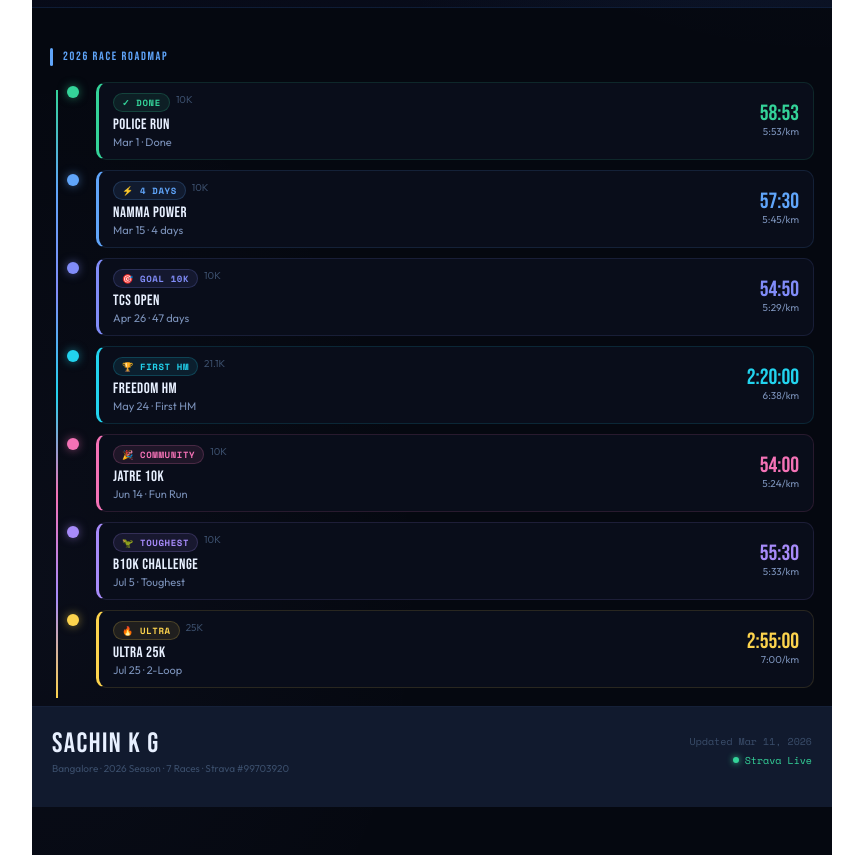
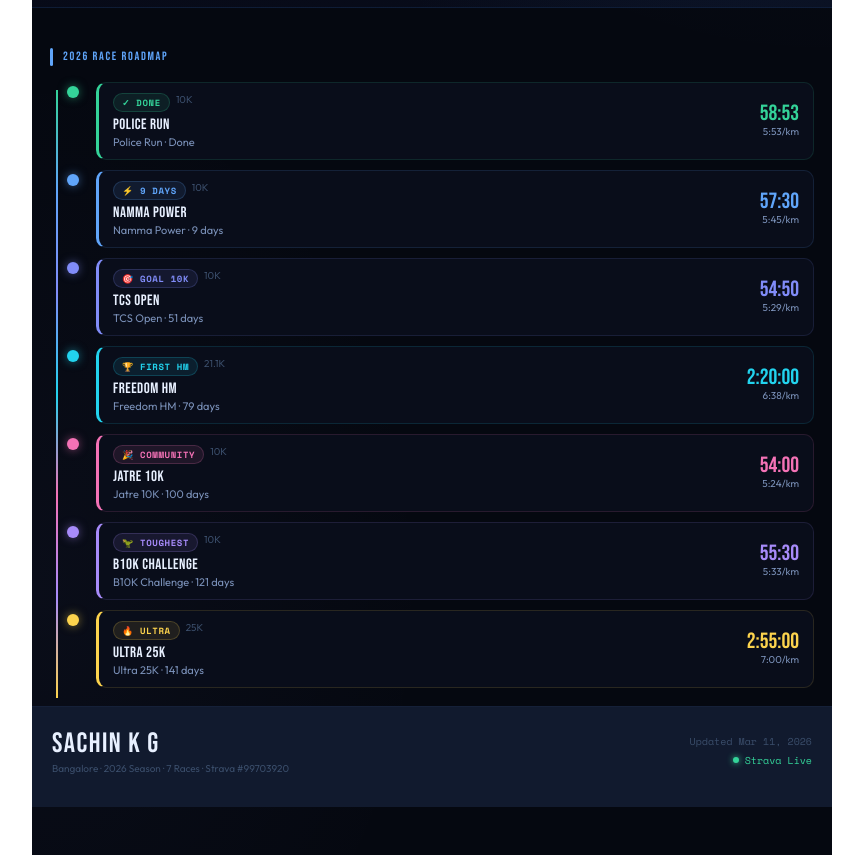
Before and after one commit to kgsachin88/SachinMarathonPlansandProgress, a React (Create React App) app: page / in a window 1280 px wide. Shown: the part 460-1315 px from the top of the page, without its empty margins (208-1071 px from the left). Built offline with nearby package versions, Linux system fonts and the light colour scheme.

Commit message:
Feature: auto-calculate days remaining for all upcoming races from today's date

```diff
--- a/src/App.js
+++ b/src/App.js
@@ -5,7 +5,7 @@
   Cell, ReferenceLine
 } from "recharts";
 import {
-  getAuthURL, exchangeCode, refreshAccessToken, fetchActivities,
+  getAuthURL, exchangeCode, refreshAccessToken, fetchActivities, fetchActivityDetail,
   getStoredAuth, storeAuth, clearAuth, isTokenExpired, mapActivity
 } from './strava';
 
@@ -257,12 +257,12 @@
   {name:"SBI Green 10K",         date:"Nov 30 '25",dist:"10.14km",time:"1:03:09",  pace:"6:14/km",hr:"175/187",elev:"+111m",temp:"~22°C",color:C.mut,    status:"done",kcal:760, note:"Km 4 surge → km 7 blowup. Key lesson learned."},
   {name:"Bengaluru Ultra 25K",   date:"Dec 21 '25",dist:"25.04km",time:"3:12:04",  pace:"7:40/km",hr:"161/188",elev:"+169m",temp:"~20°C",color:C.yellow, status:"done",kcal:2582,note:"Longest race. 169m elev, 3h12m. Massive aerobic base."},
   {name:"Karnataka Police Run",  date:"Mar 1 '26", dist:"10.02km",time:"58:53",    pace:"5:53/km",hr:"180/190",elev:"+39m", temp:"~24°C",color:C.green,  status:"done",kcal:889, note:"Season opener. Sub-60 smashed. PR by 4:16."},
-  {name:"Namma Power Run",       date:"Mar 15 '26",dist:"10K",    time:"Target 57:30",pace:"5:45/km",hr:"—",  elev:"+90m", temp:"~33°C",color:C.namma,  status:"next",kcal:"~870",note:"NICE Road double climb. 4 days out. ⚡"},
-  {name:"TCS World 10K",         date:"Apr 26 '26",dist:"10K",    time:"Target 54:50",pace:"5:29/km",hr:"—",  elev:"+50m", temp:"~32°C",color:C.tcs,    status:"goal",kcal:"~850",note:"Season 10K goal. Cubbon Road. Sub-55 target."},
-  {name:"Freedom Bengaluru HM",  date:"May 24 '26",dist:"21.1km", time:"Target 2:20:00",pace:"6:38/km",hr:"—",elev:"+190m",temp:"~30°C",color:C.freedom,status:"new", kcal:"~1800",note:"First Half Marathon! NICE Road. Kalki Sports."},
-  {name:"Bengaluru Runners Jatre 10K",date:"Jun 14 '26",dist:"10K",time:"Target 54:00",pace:"5:24/km",hr:"—",elev:"+20m", temp:"~26°C",color:C.jatre,  status:"new", kcal:"~820",note:"Community fun race. Bengaluru Runners Jatre. Flat fast course."},
-  {name:"Bengaluru 10K Challenge",date:"Jul 5 '26", dist:"10K",   time:"Target 55:30",pace:"5:33/km",hr:"—",  elev:"+110m",temp:"~23°C",color:C.b10k,  status:"new", kcal:"~840",note:"The Tougher 10K. NICE Road. Godzilla Hill at km 7. Monsoon 🌧"},
-  {name:"Bengaluru Ultra 25K",   date:"Jul 25 '26",dist:"25K",    time:"Target 2:55:00",pace:"7:00/km",hr:"—",elev:"+170m",temp:"~23°C",color:C.ultra,  status:"new", kcal:"~2200",note:"2-loop GKVK campus. Monsoon running. Improve on Dec 3:12:04."},
+  {name:"Namma Power Run",       raceDate:"2026-03-15",date:"Mar 15 '26",dist:"10K",    time:"Target 57:30",pace:"5:45/km",hr:"—",  elev:"+90m", temp:"~33°C",color:C.namma,  status:"next",kcal:"~870",note:"NICE Road double climb. ⚡"},
+  {name:"TCS World 10K",         raceDate:"2026-04-26",date:"Apr 26 '26",dist:"10K",    time:"Target 54:50",pace:"5:29/km",hr:"—",  elev:"+50m", temp:"~32°C",color:C.tcs,    status:"goal",kcal:"~850",note:"Season 10K goal. Cubbon Road. Sub-55 target."},
+  {name:"Freedom Bengaluru HM",  raceDate:"2026-05-24",date:"May 24 '26",dist:"21.1km", time:"Target 2:20:00",pace:"6:38/km",hr:"—",elev:"+190m",temp:"~30°C",color:C.freedom,status:"new", kcal:"~1800",note:"First Half Marathon! NICE Road. Kalki Sports."},
+  {name:"Bengaluru Runners Jatre 10K",raceDate:"2026-06-14",date:"Jun 14 '26",dist:"10K",time:"Target 54:00",pace:"5:24/km",hr:"—",elev:"+20m", temp:"~26°C",color:C.jatre,  status:"new", kcal:"~820",note:"Community fun race. Bengaluru Runners Jatre. Flat fast course."},
+  {name:"Bengaluru 10K Challenge",raceDate:"2026-07-05",date:"Jul 5 '26", dist:"10K",   time:"Target 55:30",pace:"5:33/km",hr:"—",  elev:"+110m",temp:"~23°C",color:C.b10k,  status:"new", kcal:"~840",note:"The Tougher 10K. NICE Road. Godzilla Hill at km 7. Monsoon 🌧"},
+  {name:"Bengaluru Ultra 25K",   raceDate:"2026-07-25",date:"Jul 25 '26",dist:"25K",    time:"Target 2:55:00",pace:"7:00/km",hr:"—",elev:"+170m",temp:"~23°C",color:C.ultra,  status:"new", kcal:"~2200",note:"2-loop GKVK campus. Monsoon running. Improve on Dec 3:12:04."},
 ];
 const ACTIVITY_LOG=[
   {date:"Mar 11",name:"Morning Badminton",    km:"—",  time:"1:25:43",pace:"—",   hr:134,tl:112,gear:"Court shoes",tag:"CROSS"},
@@ -294,20 +294,47 @@
   "https://dgtzuqphqg23d.cloudfront.net/Yekpedx4fhIPOlthemrgoA4QFB2BCVyX1nVyMFEz2mw-576x768.jpg",
 ];
 
+// Returns days remaining until a race date (negative = past)
+const daysUntil = (iso) => {
+  const today = new Date(); today.setHours(0,0,0,0);
+  const race  = new Date(iso); race.setHours(0,0,0,0);
+  return Math.round((race - today) / 86400000);
+};
+const raceSub = (iso, label) => {
+  const d = daysUntil(iso);
+  if(d < 0)  return `${label} · Done`;
+  if(d === 0) return `${label} · TODAY`;
+  return `${label} · ${d} day${d===1?'':'s'}`;
+};
+const raceBadge = (iso, doneBadge, upcomingIcon, fixedBadge) => {
+  const d = daysUntil(iso);
+  if(d < 0)  return doneBadge;
+  if(fixedBadge) return fixedBadge;
+  if(d === 0) return `${upcomingIcon} RACE DAY`;
+  return `${upcomingIcon} ${d} DAY${d===1?'':'S'}`;
+};
+
 const RACE_SWITCHER=[
-  {id:0,short:"Police Run",   sub:"Mar 1 · Done",    badge:"✓ DONE",     accent:C.police, bgGrad:"linear-gradient(135deg,#060F0A,#081208)",target:"58:53",    pace:"5:53/km",   dist:"10K",
+  {id:0,short:"Police Run",   raceDate:"2026-03-01", accent:C.police, bgGrad:"linear-gradient(135deg,#060F0A,#081208)",target:"58:53",    pace:"5:53/km",   dist:"10K",
+   doneBadge:"✓ DONE", upcomingIcon:"🏃",
    stats:[["🏁","Dist","10.02km"],["⏱","Time","58:53"],["❤️","Avg HR","180"],["💪","Power","228W"]]},
-  {id:1,short:"Namma Power",  sub:"Mar 15 · 4 days", badge:"⚡ 4 DAYS",   accent:C.namma,  bgGrad:"linear-gradient(135deg,#060A18,#08101A)",target:"57:30",    pace:"5:45/km",   dist:"10K",
+  {id:1,short:"Namma Power",  raceDate:"2026-03-15", accent:C.namma,  bgGrad:"linear-gradient(135deg,#060A18,#08101A)",target:"57:30",    pace:"5:45/km",   dist:"10K",
+   doneBadge:"✓ DONE", upcomingIcon:"⚡",
    stats:[["📅","Date","Mar 15"],["📍","Course","NICE Road"],["⛰","Elev","+90m"],["🌡","Temp","~33°C"]]},
-  {id:2,short:"TCS Open",     sub:"Apr 26 · 47 days",badge:"🎯 GOAL 10K",  accent:C.tcs,    bgGrad:"linear-gradient(135deg,#060A18,#080A1A)",target:"54:50",    pace:"5:29/km",   dist:"10K",
+  {id:2,short:"TCS Open",     raceDate:"2026-04-26", accent:C.tcs,    bgGrad:"linear-gradient(135deg,#060A18,#080A1A)",target:"54:50",    pace:"5:29/km",   dist:"10K",
+   doneBadge:"✓ DONE", fixedBadge:"🎯 GOAL 10K",
    stats:[["📅","Date","Apr 26"],["📍","Course","Cubbon Rd"],["⛰","Elev","+50m"],["🌡","Temp","~32°C"]]},
-  {id:3,short:"Freedom HM",   sub:"May 24 · First HM",badge:"🏆 FIRST HM",  accent:C.freedom,bgGrad:"linear-gradient(135deg,#051418,#06181A)",target:"2:20:00",  pace:"6:38/km",   dist:"21.1K",
+  {id:3,short:"Freedom HM",   raceDate:"2026-05-24", accent:C.freedom,bgGrad:"linear-gradient(135deg,#051418,#06181A)",target:"2:20:00",  pace:"6:38/km",   dist:"21.1K",
+   doneBadge:"✓ DONE", fixedBadge:"🏆 FIRST HM",
    stats:[["📅","Date","May 24"],["📍","Course","NICE Road"],["⛰","Elev","+190m"],["🌡","Temp","~30°C"]]},
-  {id:4,short:"Jatre 10K",    sub:"Jun 14 · Fun Run", badge:"🎉 COMMUNITY",  accent:C.jatre,  bgGrad:"linear-gradient(135deg,#180614,#1A0816)",target:"54:00",    pace:"5:24/km",   dist:"10K",
+  {id:4,short:"Jatre 10K",    raceDate:"2026-06-14", accent:C.jatre,  bgGrad:"linear-gradient(135deg,#180614,#1A0816)",target:"54:00",    pace:"5:24/km",   dist:"10K",
+   doneBadge:"✓ DONE", fixedBadge:"🎉 COMMUNITY",
    stats:[["📅","Date","Jun 14"],["📍","Course","City Roads"],["⛰","Elev","+20m"],["🌡","Temp","~26°C"]]},
-  {id:5,short:"B10K Challenge",sub:"Jul 5 · Toughest",badge:"🦖 TOUGHEST",   accent:C.b10k,   bgGrad:"linear-gradient(135deg,#08061A,#0A081E)",target:"55:30",    pace:"5:33/km",   dist:"10K",
+  {id:5,short:"B10K Challenge",raceDate:"2026-07-05", accent:C.b10k,   bgGrad:"linear-gradient(135deg,#08061A,#0A081E)",target:"55:30",    pace:"5:33/km",   dist:"10K",
+   doneBadge:"✓ DONE", fixedBadge:"🦖 TOUGHEST",
    stats:[["📅","Date","Jul 5"],["📍","Course","NICE Road"],["⛰","Elev","+110m"],["🌡","Temp","~23°C"]]},
-  {id:6,short:"Ultra 25K",    sub:"Jul 25 · 2-Loop",  badge:"🔥 ULTRA",      accent:C.ultra,  bgGrad:"linear-gradient(135deg,#141005,#1A1408)",target:"2:55:00",  pace:"7:00/km",   dist:"25K",
+  {id:6,short:"Ultra 25K",    raceDate:"2026-07-25", accent:C.ultra,  bgGrad:"linear-gradient(135deg,#141005,#1A1408)",target:"2:55:00",  pace:"7:00/km",   dist:"25K",
+   doneBadge:"✓ DONE", fixedBadge:"🔥 ULTRA",
    stats:[["📅","Date","Jul 25"],["📍","Course","GKVK Campus"],["⛰","Elev","+170m"],["🌡","Temp","~23°C"]]},
 ];
 
@@ -575,10 +602,13 @@
   );
 }
 
-function NammaRun(){
+function NammaRun({stravaActivities=[]}){
   const[tab,setTab]=useState(0);
   const tabs=["Race Plan","SBI Analysis","Route & Elev","Training Week","Race Morning"];
   const accent=C.namma;
+  // Build a map of date-string → strava activity for training week lookup
+  const stravaByDate = {};
+  stravaActivities.forEach(a=>{ if(a.date) stravaByDate[a.date]=a; });
   return(
     <>
       <div style={{display:"flex",background:"#070910",borderBottom:`1px solid ${C.bdr}`,overflowX:"auto"}}>
@@ -609,24 +639,39 @@
             ))}
           </div></div>)}
         {tab===3&&(<div>
-          {nammaTraining.map((day,i)=>(
+          {nammaTraining.map((day,i)=>{
+            const sa=stravaByDate[day.date];
+            const isDone=day.done||(sa!=null&&!day.isRace);
+            const liveDesc=sa
+              ? [sa.km!=='—'?`${sa.km}km`:null,
+                 sa.time?sa.time:null,
+                 sa.pace!=='—'?`${sa.pace}/km`:null,
+                 sa.hr!=='—'?`HR ${sa.hr}`:null,
+                 sa.elev?`+${sa.elev}m elev`:null,
+                 sa.calories!=='—'?`${sa.calories} kcal`:null,
+                 '✅'].filter(Boolean).join(' · ')
+              : day.desc;
+            const liveEmoji=sa?({EASY:'🏃',TEMPO:'⚡',LONG:'🏃',ULTRA:'🏔',RACE:'🏅',CROSS:'🏸',STRIDES:'💨'}[sa.tag]||day.emoji):day.emoji;
+            return(
             <div key={i} style={{display:"flex",gap:12,alignItems:"flex-start",marginBottom:8,padding:"12px 14px",
-              background:day.isRace?`rgba(96,165,250,0.06)`:day.done?`rgba(52,211,153,0.04)`:C.card,
-              border:`1px solid ${day.isRace?accent+"55":day.done?day.light+"44":C.bdr}`,
-              borderRadius:10,borderLeft:`3px solid ${day.light}`,opacity:(!day.done&&!day.isRace&&i>4)?.72:1}}>
-              <div style={{fontSize:20,lineHeight:1,paddingTop:2}}>{day.emoji}</div>
+              background:day.isRace?`rgba(96,165,250,0.06)`:isDone?`rgba(52,211,153,0.04)`:C.card,
+              border:`1px solid ${day.isRace?accent+"55":isDone?day.light+"44":C.bdr}`,
+              borderRadius:10,borderLeft:`3px solid ${day.light}`,opacity:(!isDone&&!day.isRace&&i>4)?.72:1}}>
+              <div style={{fontSize:20,lineHeight:1,paddingTop:2}}>{liveEmoji}</div>
               <div style={{flex:1}}>
                 <div style={{display:"flex",justifyContent:"space-between",alignItems:"center",marginBottom:3}}>
                   <div style={{display:"flex",alignItems:"center",gap:8}}>
-                    <span style={{fontSize:14,fontWeight:700,color:day.light,fontFamily:F.h,letterSpacing:"0.5px"}}>{day.label}</span>
-                    {day.done&&<Pill c={C.green}>✓ Done</Pill>}
+                    <span style={{fontSize:14,fontWeight:700,color:day.light,fontFamily:F.h,letterSpacing:"0.5px"}}>{sa?sa.name:day.label}</span>
+                    {isDone&&<Pill c={C.green}>✓ Done</Pill>}
+                    {sa&&<Pill c={C.sky}>Strava</Pill>}
                   </div>
                   <span style={{fontSize:11,color:C.mut,fontFamily:F.b}}>{day.date}</span>
                 </div>
-                <div style={{fontSize:12,color:day.done?"#86EFAC88":C.sec,marginTop:2,lineHeight:1.6,fontFamily:F.b}}>{day.desc}</div>
-              </div>
-            </div>
-          ))}</div>)}
+                <div style={{fontSize:12,color:isDone?"#86EFAC88":C.sec,marginTop:2,lineHeight:1.6,fontFamily:F.b}}>{liveDesc}</div>
+              </div>
+            </div>
+            );
+          })}</div>)}
         {tab===4&&(<div>
           <SLabel children="Mar 15 Morning Timeline"/>
           <div style={{position:"relative"}}>
@@ -1207,7 +1252,15 @@
         token = newAuth.access_token;
       }
       const acts = await fetchActivities(token,1,50);
-      setStravaActivities(acts.map(mapActivity));
+      const mapped = acts.map(mapActivity);
+      // Fetch full detail for latest activity to get accurate calories
+      if(mapped.length>0 && acts[0]){
+        const detail = await fetchActivityDetail(token, acts[0].id);
+        if(detail && detail.calories){
+          mapped[0] = {...mapped[0], calories: Math.round(detail.calories)};
+        }
+      }
+      setStravaActivities(mapped);
     } catch(e){ setStravaError(e.message); }
     finally{ setStravaLoading(false); }
   };
@@ -1468,11 +1521,11 @@
                     <div style={{display:"flex",justifyContent:"space-between",alignItems:"center"}}>
                       <div>
                         <div style={{display:"flex",gap:6,marginBottom:3}}>
-                          <Pill c={rc.accent}>{rc.badge}</Pill>
+                          <Pill c={rc.accent}>{raceBadge(rc.raceDate,rc.doneBadge,rc.upcomingIcon,rc.fixedBadge)}</Pill>
                           <span style={{fontSize:10,color:C.mut,fontFamily:F.b}}>{rc.dist}</span>
                         </div>
                         <div style={{fontSize:15,fontFamily:F.h,color:C.white,letterSpacing:"0.5px"}}>{rc.short}</div>
-                        <div style={{fontSize:11,color:C.sec,fontFamily:F.b,marginTop:1}}>{rc.sub}</div>
+                        <div style={{fontSize:11,color:C.sec,fontFamily:F.b,marginTop:1}}>{raceSub(rc.raceDate,rc.short.split(' ')[0]+' '+rc.short.split(' ').slice(1).join(' '))}</div>
                       </div>
                       <div style={{textAlign:"right"}}>
                         <div style={{fontSize:22,fontFamily:F.h,color:rc.accent,lineHeight:1}}>{rc.target}</div>
@@ -1502,7 +1555,7 @@
                   borderRadius:"8px 8px 0 0",cursor:"pointer",textAlign:"center",transition:"all .2s"}}>
                   <div style={{fontSize:8,color:race===rc.id?rc.accent:C.mut,textTransform:"uppercase",fontWeight:700,fontFamily:F.b,marginBottom:2}}>{rc.dist}</div>
                   <div style={{fontSize:12,fontFamily:F.h,letterSpacing:"0.5px",color:race===rc.id?C.white:C.mut}}>{rc.short.toUpperCase()}</div>
-                  <div style={{fontSize:8,color:race===rc.id?rc.accent:C.mut,fontFamily:F.b,marginBottom:6}}>{rc.sub.split("·")[0]}</div>
+                  <div style={{fontSize:8,color:race===rc.id?rc.accent:C.mut,fontFamily:F.b,marginBottom:6}}>{raceSub(rc.raceDate,rc.short).split("·")[0]}</div>
                 </button>
               ))}
             </div>
@@ -1515,7 +1568,7 @@
                   borderRadius:"8px 8px 0 0",cursor:"pointer",textAlign:"center",transition:"all .2s"}}>
                   <div style={{fontSize:8,color:race===rc.id?rc.accent:C.mut,textTransform:"uppercase",fontWeight:700,fontFamily:F.b,marginBottom:2}}>{rc.dist}</div>
                   <div style={{fontSize:12,fontFamily:F.h,letterSpacing:"0.5px",color:race===rc.id?C.white:C.mut}}>{rc.short.toUpperCase()}</div>
-                  <div style={{fontSize:8,color:race===rc.id?rc.accent:C.mut,fontFamily:F.b,marginBottom:6}}>{rc.sub.split("·")[0]}</div>
+                  <div style={{fontSize:8,color:race===rc.id?rc.accent:C.mut,fontFamily:F.b,marginBottom:6}}>{raceSub(rc.raceDate,rc.short).split("·")[0]}</div>
                 </button>
               ))}
             </div>
@@ -1526,9 +1579,9 @@
             <div style={{position:"relative"}}>
               <div style={{display:"flex",justifyContent:"space-between",alignItems:"flex-start",flexWrap:"wrap",gap:12,marginBottom:16}}>
                 <div>
-                  <div style={{fontSize:11,color:r.accent,letterSpacing:"0.15em",textTransform:"uppercase",marginBottom:5,fontWeight:600,fontFamily:F.b}}>{r.sub}</div>
+                  <div style={{fontSize:11,color:r.accent,letterSpacing:"0.15em",textTransform:"uppercase",marginBottom:5,fontWeight:600,fontFamily:F.b}}>{raceSub(r.raceDate,r.short)}</div>
                   <h2 style={{margin:0,fontSize:26,fontFamily:F.h,letterSpacing:"1px",color:C.white,marginBottom:6}}>{r.short.toUpperCase()}</h2>
-                  <Pill c={r.accent}>{r.badge}</Pill>
+                  <Pill c={r.accent}>{raceBadge(r.raceDate,r.doneBadge,r.upcomingIcon,r.fixedBadge)}</Pill>
                 </div>
                 <div style={{textAlign:"right"}}>
                   <div style={{fontSize:10,color:C.mut,textTransform:"uppercase",letterSpacing:"0.1em",fontWeight:600,fontFamily:F.b}}>{race===0?"Official Time":"Target"}</div>
@@ -1548,7 +1601,7 @@
             </div>
           </div>
           {race===0&&<PoliceRun/>}
-          {race===1&&<NammaRun/>}
+          {race===1&&<NammaRun stravaActivities={stravaActivities}/>}
           {race===2&&<TCSRun/>}
           {race===3&&<FreedomHM/>}
           {race===4&&<DishaJatre/>}
@@ -1583,7 +1636,7 @@
                   <div style={{display:"flex",justifyContent:"space-between",flexWrap:"wrap",gap:8,marginBottom:6}}>
                     <div>
                       <div style={{display:"flex",gap:6,marginBottom:3,flexWrap:"wrap"}}>
-                        <Pill c={r.color}>{r.status==="done"?"✓ DONE":r.status==="next"?"⚡ 5 DAYS":r.status==="goal"?"🎯 GOAL":"🆕 NEW"}</Pill>
+                        <Pill c={r.color}>{r.status==="done"?"✓ DONE":r.raceDate?(()=>{const d=daysUntil(r.raceDate);return d===0?"⚡ TODAY":d>0?`⚡ ${d}D`:"✓ DONE";})():r.status==="goal"?"🎯 GOAL":"🆕 NEW"}</Pill>
                       </div>
                       <div style={{fontSize:14,fontFamily:F.h,color:C.white,letterSpacing:"0.5px"}}>{r.name}</div>
                       <div style={{fontSize:11,color:C.sec,fontFamily:F.b,marginTop:1}}>{r.date} · {r.dist}</div>
```
Also changed, not shown: src/strava.js (+9 -0 lines).
